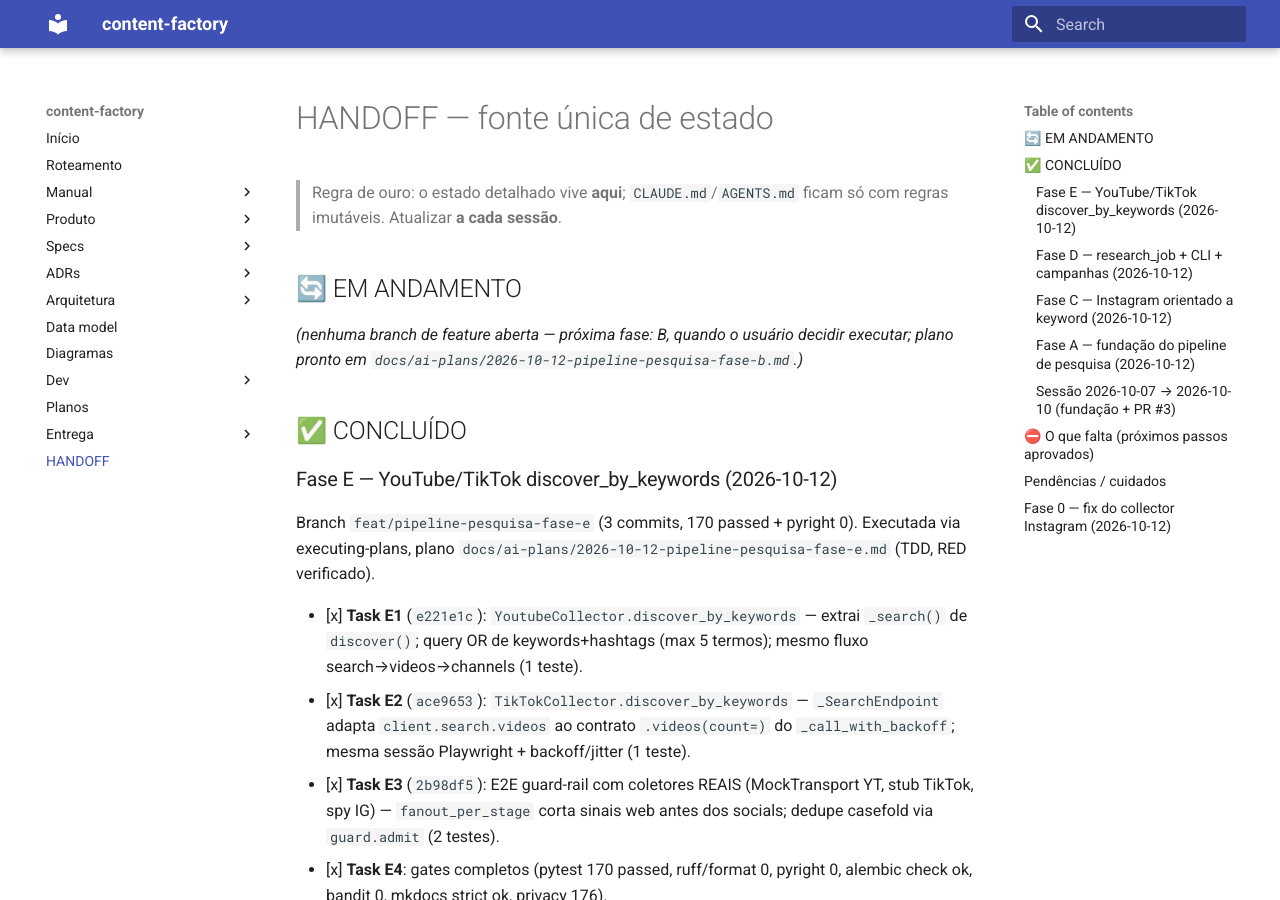
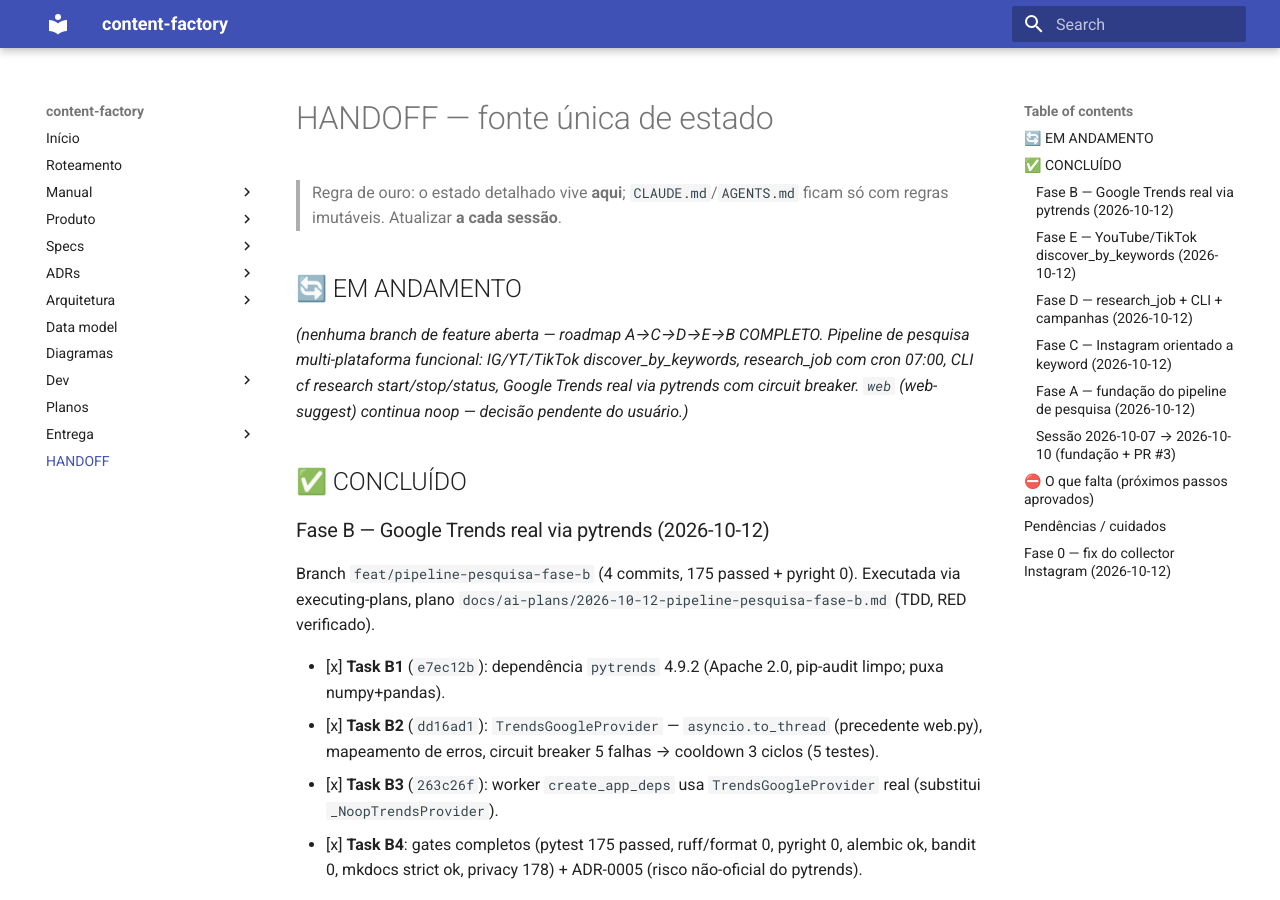
Before and after one commit to leonardodg/content-factory, an MkDocs documentation site: the page built from docs/HANDOFF.md, in a window 1280 px wide and 900 px high. Built offline with MkDocs 1.6.1 and Material for MkDocs 9.7.7, drawn with Linux system fonts in a browser that asks for light colours.

Commit message:
docs: Fase B completa — Google Trends real via pytrends
Gates: pytest 175 passed, ruff/format 0, pyright 0, alembic check ok,
bandit 0, pip-audit ok, mkdocs strict ok, privacy 178 arquivos.
ADR-0005 documenta risco nao-oficial do pytrends + mitigacoes.
HANDOFF: roadmap A→C→D→E→B COMPLETO. web-suggest continua noop.

```diff
--- a/docs/HANDOFF.md
+++ b/docs/HANDOFF.md
@@ -5,10 +5,30 @@
 
 ## 🔄 EM ANDAMENTO
 
-_(nenhuma branch de feature aberta — próxima fase: B, quando o usuário decidir
-executar; plano pronto em `docs/ai-plans/2026-10-12-pipeline-pesquisa-fase-b.md`.)_
+_(nenhuma branch de feature aberta — roadmap A→C→D→E→B COMPLETO. Pipeline
+de pesquisa multi-plataforma funcional: IG/YT/TikTok discover_by_keywords,
+research_job com cron 07:00, CLI cf research start/stop/status, Google
+Trends real via pytrends com circuit breaker. `web` (web-suggest) continua
+noop — decisão pendente do usuário.)_
 
 ## ✅ CONCLUÍDO
+
+### Fase B — Google Trends real via pytrends (2026-10-12)
+
+Branch `feat/pipeline-pesquisa-fase-b` (4 commits, 175 passed + pyright 0).
+Executada via executing-plans, plano
+`docs/ai-plans/2026-10-12-pipeline-pesquisa-fase-b.md` (TDD, RED verificado).
+
+- [x] **Task B1** (`e7ec12b`): dependência `pytrends` 4.9.2 (Apache 2.0,
+  pip-audit limpo; puxa numpy+pandas).
+- [x] **Task B2** (`dd16ad1`): `TrendsGoogleProvider` — `asyncio.to_thread`
+  (precedente web.py), mapeamento de erros, circuit breaker 5 falhas →
+  cooldown 3 ciclos (5 testes).
+- [x] **Task B3** (`263c26f`): worker `create_app_deps` usa
+  `TrendsGoogleProvider` real (substitui `_NoopTrendsProvider`).
+- [x] **Task B4**: gates completos (pytest 175 passed, ruff/format 0,
+  pyright 0, alembic ok, bandit 0, mkdocs strict ok, privacy 178) +
+  ADR-0005 (risco não-oficial do pytrends).
 
 ### Fase E — YouTube/TikTok discover_by_keywords (2026-10-12)
 
```
Also changed, not shown: docs/adr/0005-trends-pytrends.md (added, +51 -0 lines), docs/ai-plans/2026-10-12-pipeline-pesquisa-fase-b.md (+8 -8 lines).
